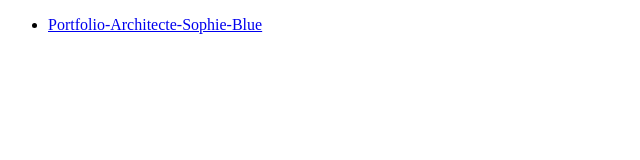
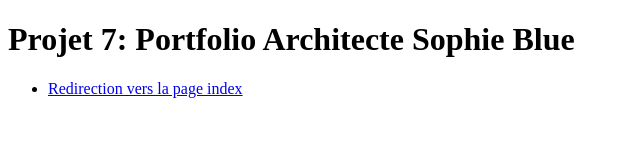
Before and after one commit to KuramaMr/Projet-7, a plain HTML site: page index.html in a window 1280 px wide. Shown: the whole page, without its empty margins (0-640 px from the left). Drawn offline with Linux system fonts and the light colour scheme.

Commit message:
Update index.html

```diff
--- a/index.html
+++ b/index.html
@@ -6,10 +6,11 @@
     <title>Projet-7</title>
 </head>
 <body>
+    <h1>Projet 7: Portfolio Architecte Sophie Blue</h1>
     <div>
         <ul>
             <li>
-                <a href="../Projet-7/FrontEnd/index.html">Portfolio-Architecte-Sophie-Blue</a>
+                <a href="../Projet-7/FrontEnd/index.html">Redirection vers la page index</a>
             </li>
         </ul>
     </div>
```
